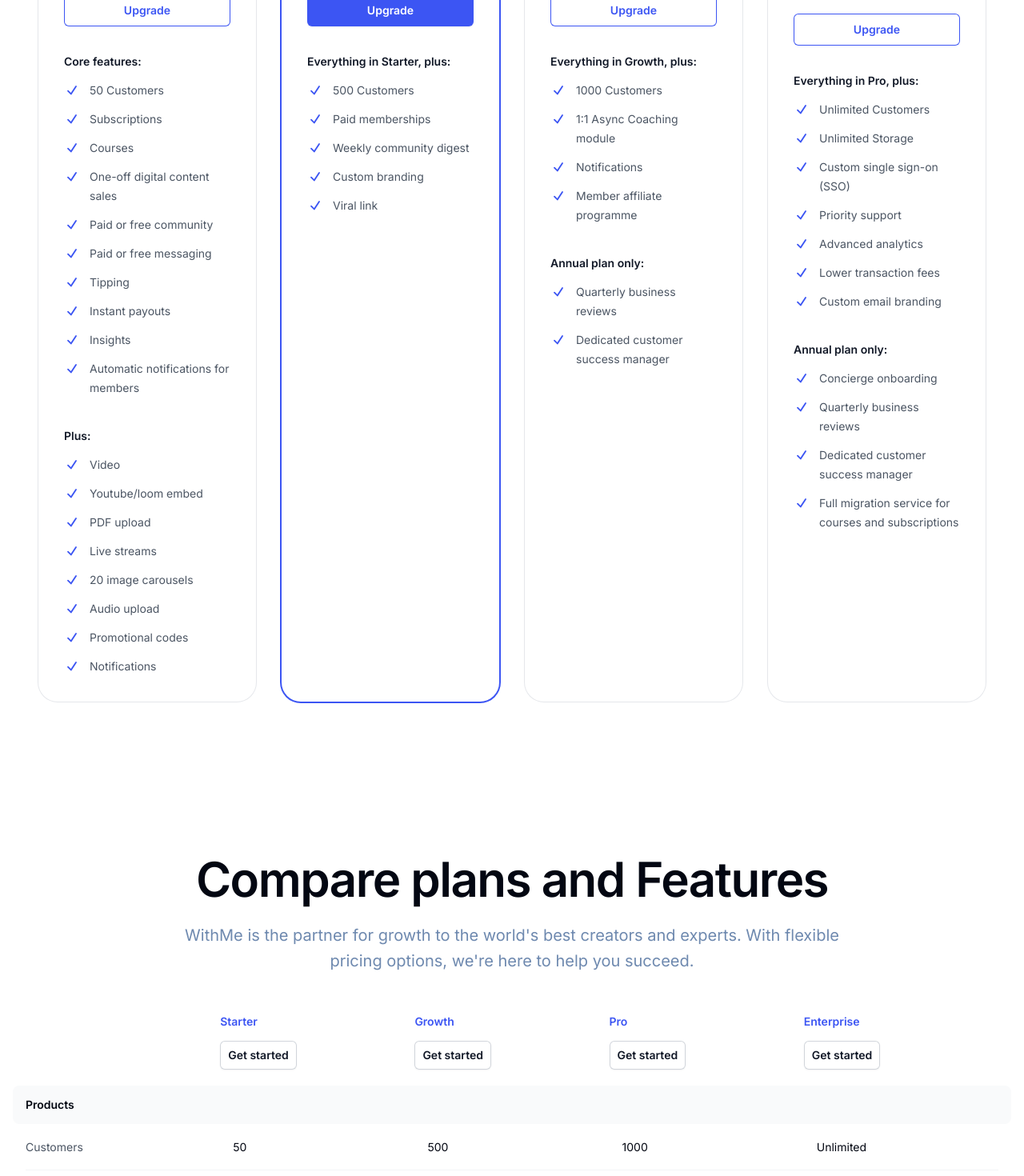
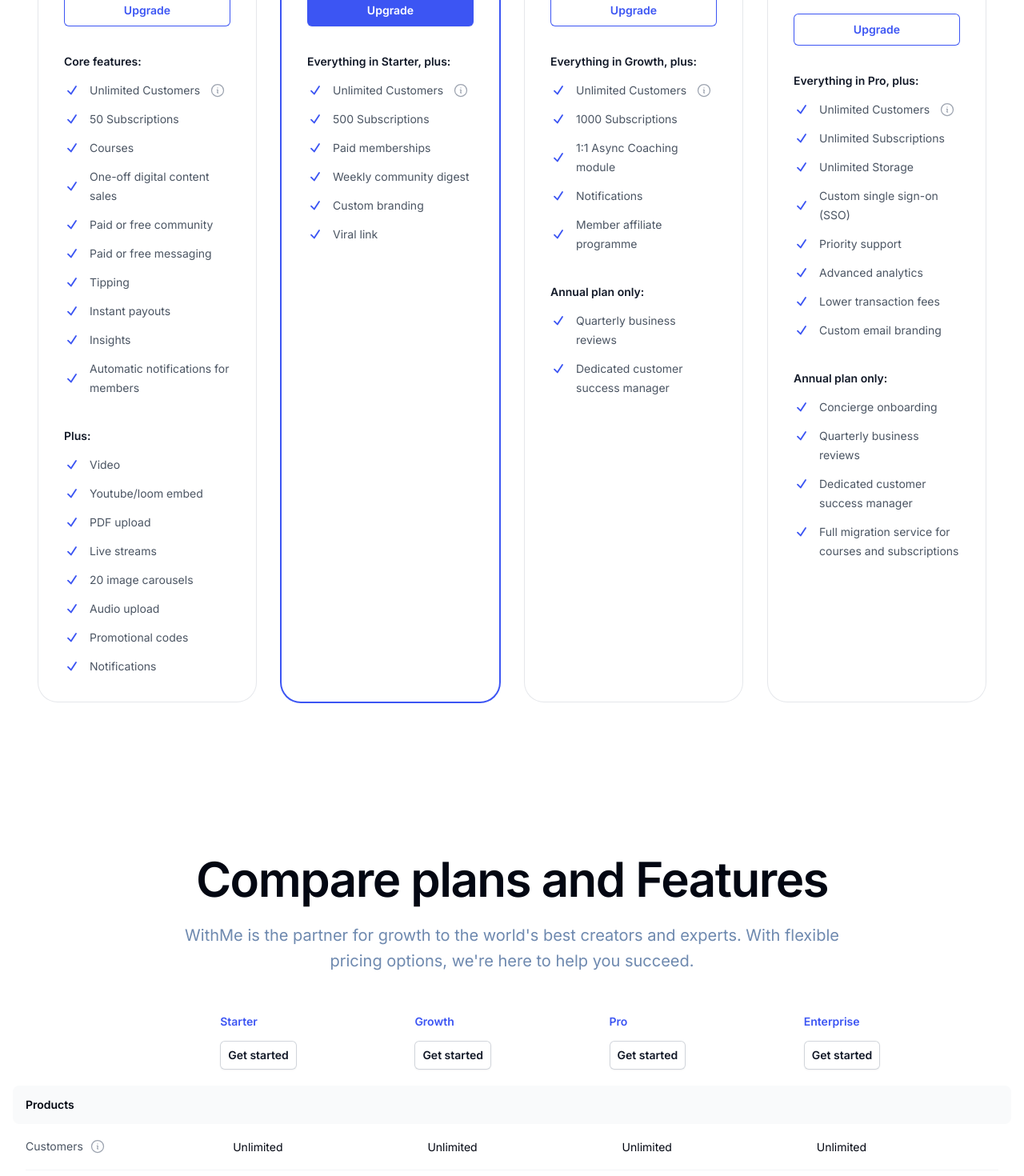
Before and after one commit to FitWith/withme-pricing-test, a Next.js app: page / in a window 1280 px wide. Shown: the part 800-2270 px from the top of the page at 80% size. Built offline with nearby package versions, Linux system fonts and the light colour scheme.

Commit message:
refactor: enhance pricing component with tooltips and update subscription details

```diff
--- a/src/components/Pricing.tsx
+++ b/src/components/Pricing.tsx
@@ -4,6 +4,7 @@
 import { CheckIcon, MinusIcon } from '@heroicons/react/16/solid'
 import { Tab, TabGroup, TabList, TabPanel, TabPanels } from '@headlessui/react'
 import { Radio, RadioGroup } from '@headlessui/react'
+import ToolTip from './ToolTip'
 
 type FrequencyValue = 'monthly' | 'annually';
 
@@ -81,6 +82,7 @@
   href: string;
   secondary_headers: string[];
   firstGroup?: string[];
+  info?: string[];
   secondGroup?: string[];
   mostPopular: boolean;
   features?: string[];
@@ -93,8 +95,8 @@
     href: 'https://withme.so/pricing-table',
     secondary_headers: ['Core features:', 'Plus:'],
     firstGroup: [
-      '50 Customers',
-      'Subscriptions',
+      'Unlimited Customers',
+      '50 Subscriptions',
       'Courses',
       'One-off digital content sales',
       'Paid or free community',
@@ -103,6 +105,9 @@
       'Instant payouts',
       'Insights',
       'Automatic notifications for members'
+    ],
+    info: [
+      'Anyone who buys a product with a single payment. Ie a course, or digital download'
     ],
     secondGroup: [
       'Video',
@@ -124,11 +129,15 @@
     href: 'https://withme.so/pricing-table',
     secondary_headers: ['Everything in Starter, plus:'],
     firstGroup: [
-      '500 Customers',
+      'Unlimited Customers',
+      '500 Subscriptions',
       'Paid memberships',
       'Weekly community digest',
       'Custom branding',
       'Viral link'
+    ],
+    info: [
+      'Anyone who buys a product with a single payment. Ie a course, or digital download'
     ],
     mostPopular: true,
   },
@@ -140,10 +149,14 @@
     href: 'https://withme.so/pricing-table',
     secondary_headers: ['Everything in Growth, plus:', 'Annual plan only:'],
     firstGroup: [
-        '1000 Customers',
+        'Unlimited Customers',
+        '1000 Subscriptions',
         '1:1 Async Coaching module',
         'Notifications',
         'Member affiliate programme'
+    ],
+    info: [
+      'Anyone who buys a product with a single payment. Ie a course, or digital download'
     ],
     secondGroup: [
       'Quarterly business reviews',
@@ -161,12 +174,16 @@
     secondary_headers: ['Everything in Pro, plus:', 'Annual plan only:'],
     firstGroup: [
       'Unlimited Customers',
+      'Unlimited Subscriptions',
       'Unlimited Storage',
       'Custom single sign-on (SSO)',
       'Priority support',
       'Advanced analytics',
       'Lower transaction fees',
       'Custom email branding'
+    ],
+    info: [
+      'Anyone who buys a product with a single payment. Ie a course, or digital download'
     ],
     secondGroup: [
       'Concierge onboarding',
@@ -180,12 +197,13 @@
 
 const sections: {
   name: string;
-  features: { name: string; tiers: FeatureTiers }[];
+  features: { name: string; tiers: FeatureTiers, info?: string }[];
 }[] = [
   {
     name: 'Products',
     features: [
-      { name: 'Customers', tiers: { Starter: '50', Growth: '500', Pro: '1000', Enterprise: 'Unlimited' } },
+      { name: 'Customers', tiers: { Starter: 'Unlimited', Growth: 'Unlimited', Pro: 'Unlimited', Enterprise: 'Unlimited' }, info: 'Anyone who buys a product with a single payment. Ie a course, or digital download.' },
+      { name: 'Subscriptions', tiers: { Starter: '50', Growth: '500', Pro: '1000', Enterprise: 'Unlimited' } },
       { name: 'Admins', tiers: { Starter: '1', Growth: '3', Pro: '5', Enterprise: '10' } },
       { name: 'Moderators', tiers: { Starter: '1', Growth: '10', Pro: '15', Enterprise: '100' } },
       { name: 'Transaction fees', tiers: { Starter: '4%', Growth: '2%', Pro: '1%', Enterprise: '0.5%' } },
@@ -305,10 +323,17 @@
           <div
             key={tier.id}
             className={classNames(
-              tier.mostPopular ? 'ring-2 ring-[#3C55F3]' : 'ring-1 ring-gray-200',
+              tier.mostPopular ? 'ring-2 ring-[#3C55F3] relative' : 'ring-1 ring-gray-200',
               'rounded-3xl p-8', 'bg-white'
             )}
           >
+            {
+              tier.mostPopular && (
+                <span className="absolute top-0 right-1/2 translate-x-1/2 bg-[#3C55F3] text-white text-xs/5 font-semibold px-4 py-1 rounded-b-lg">
+                  Recommended
+                </span>
+              )
+            }
             <h3
               id={tier.id}
               className={classNames(
@@ -350,10 +375,16 @@
               {tier.secondary_headers[0] && (
                 <li className="font-semibold text-gray-900">{tier.secondary_headers[0]}</li>
               )}
-              {tier.firstGroup?.map((feature) => (
-                <li key={feature} className="flex gap-x-3">
+              {tier.firstGroup?.map((feature, index) => (
+                <li key={feature} className="flex gap-x-3 items-center">
                   <CheckIcon aria-hidden="true" className="h-6 w-5 flex-none text-[#3C55F3]" />
                   {feature}
+                  {tier.info && tier.info[index] &&
+                    <ToolTip
+                      text={tier.info[index]}
+                      hover
+                    />
+                  }
                 </li>
               ))}
               {tier.secondary_headers[1] && (
@@ -428,8 +459,14 @@
               </tr>
               {section.features.map((feature) => (
                 <tr key={feature.name} className="border-b border-gray-100 last:border-none">
-                  <th scope="row" className="px-0 py-4 text-sm/6 font-normal text-gray-600">
+                  <th scope="row" className="px-0 py-4 text-sm/6 font-normal text-gray-600 flex items-center gap-2">
                     {feature.name}
+                    {feature.info &&
+                      <ToolTip
+                        text={feature.info}
+                        hover
+                      />
+                    }
                   </th>
                   {tiers.map((tier) => (
                     <td key={tier.name} className="p-4 max-sm:text-center">
@@ -493,7 +530,15 @@
                           key={feature.name}
                           className="grid grid-cols-2 border-b border-gray-100 py-4 last:border-none"
                         >
-                          <dt className="text-sm/6 font-normal text-gray-600">{feature.name}</dt>
+                          <dt className="text-sm/6 font-normal text-gray-600 flex gap-2 items-center">
+                            {feature.name}
+                            {feature.info &&
+                              <ToolTip
+                                text={feature.info}
+                                hover
+                              />
+                            }
+                          </dt>
                           <dd className="text-center">
                             {typeof feature.tiers[tier.name] === 'string' ? (
                               <span className="text-sm/6 text-gray-950">{feature.tiers[tier.name]}</span>
--- /dev/null
+++ b/src/components/ToolTip.tsx
@@ -0,0 +1,64 @@
+import { Popover, PopoverButton, PopoverPanel, Transition } from '@headlessui/react'
+import { InformationCircleIcon } from '@heroicons/react/24/outline'
+import React, { Fragment, useState } from 'react'
+
+interface Props {
+  text: string
+  icon?: JSX.Element
+  hover?: boolean
+}
+
+const ToolTip: React.FC<Props> = ({ text, icon, hover = false }) => {
+  const [isOpen, setIsOpen] = useState(false)
+
+  const handleClick = () => {
+    if (!hover) {
+      setIsOpen(!isOpen)
+    }
+  }
+
+  const hoverProps = hover ? {
+    onMouseEnter: () => setIsOpen(true),
+    onMouseLeave: () => setIsOpen(false)
+  } : {}
+
+  return (
+    <Popover className="relative">
+      {({ open }) => (
+        <>
+          <div {...hoverProps}>
+            <PopoverButton
+              className="flex items-center focus:outline-none"
+              onClick={handleClick}
+            >
+              {icon ? icon : <InformationCircleIcon
+                className="h-5 w-5 text-gray-400 hover:text-gray-500"
+                aria-hidden="true"
+              />}
+            </PopoverButton>
+
+            <Transition
+              show={isOpen}
+              as={Fragment}
+              enter="transition ease-out duration-200"
+              enterFrom="opacity-0 translate-y-1"
+              enterTo="opacity-100 translate-y-0"
+              leave="transition ease-in duration-150"
+              leaveFrom="opacity-100 translate-y-0"
+              leaveTo="opacity-0 translate-y-1"
+            >
+              <PopoverPanel static className="absolute z-10 w-48 px-2 py-1 -translate-x-1/2 bg-gray-900 rounded-md shadow-lg left-1/2 bottom-[calc(100%+0.5rem)]">
+                <div className="text-sm text-white">
+                  {text}
+                </div>
+                <div className="absolute left-1/2 top-full -translate-x-1/2 border-8 border-transparent border-t-gray-900" />
+              </PopoverPanel>
+            </Transition>
+          </div>
+        </>
+      )}
+    </Popover>
+  )
+}
+
+export default ToolTip
```
Also changed, not shown: 1 other file (tests, documents, lock files or other folders).
